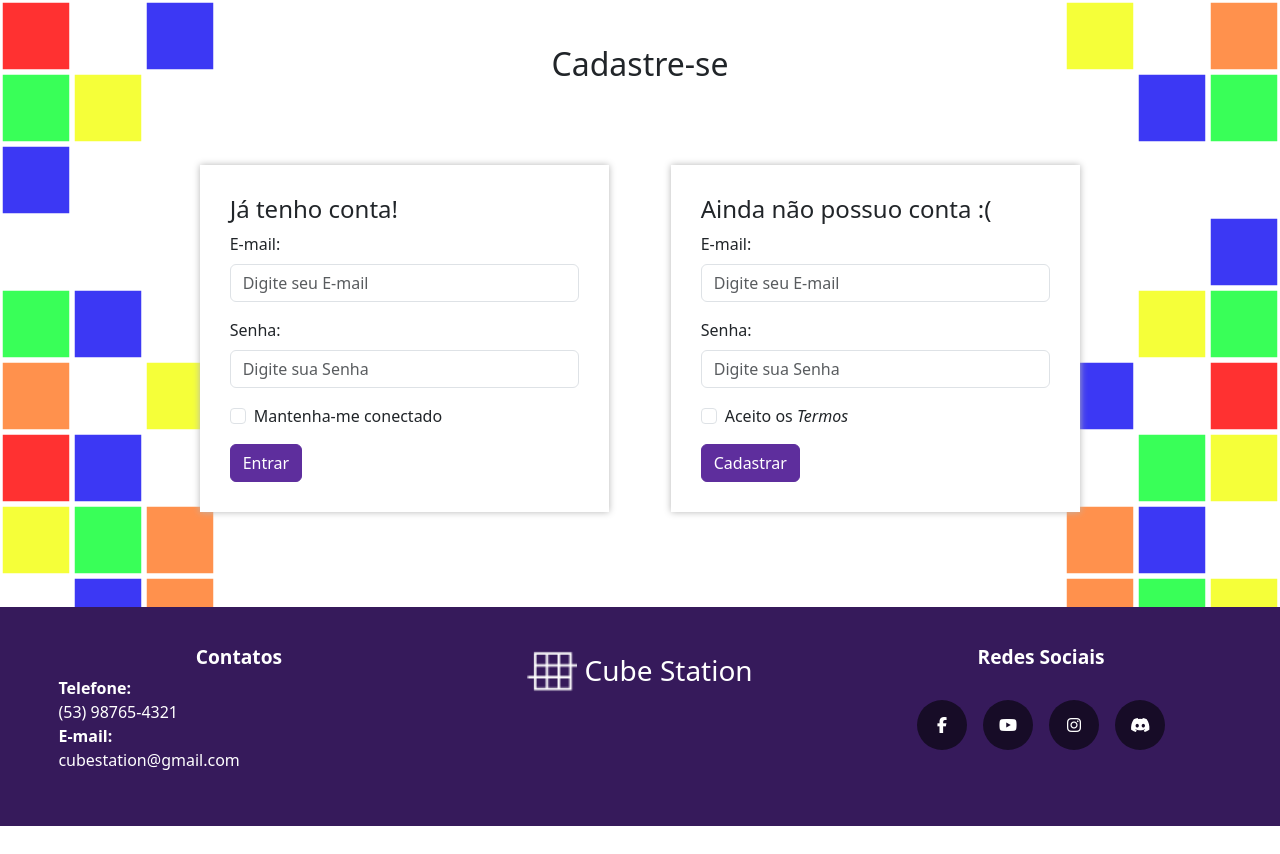
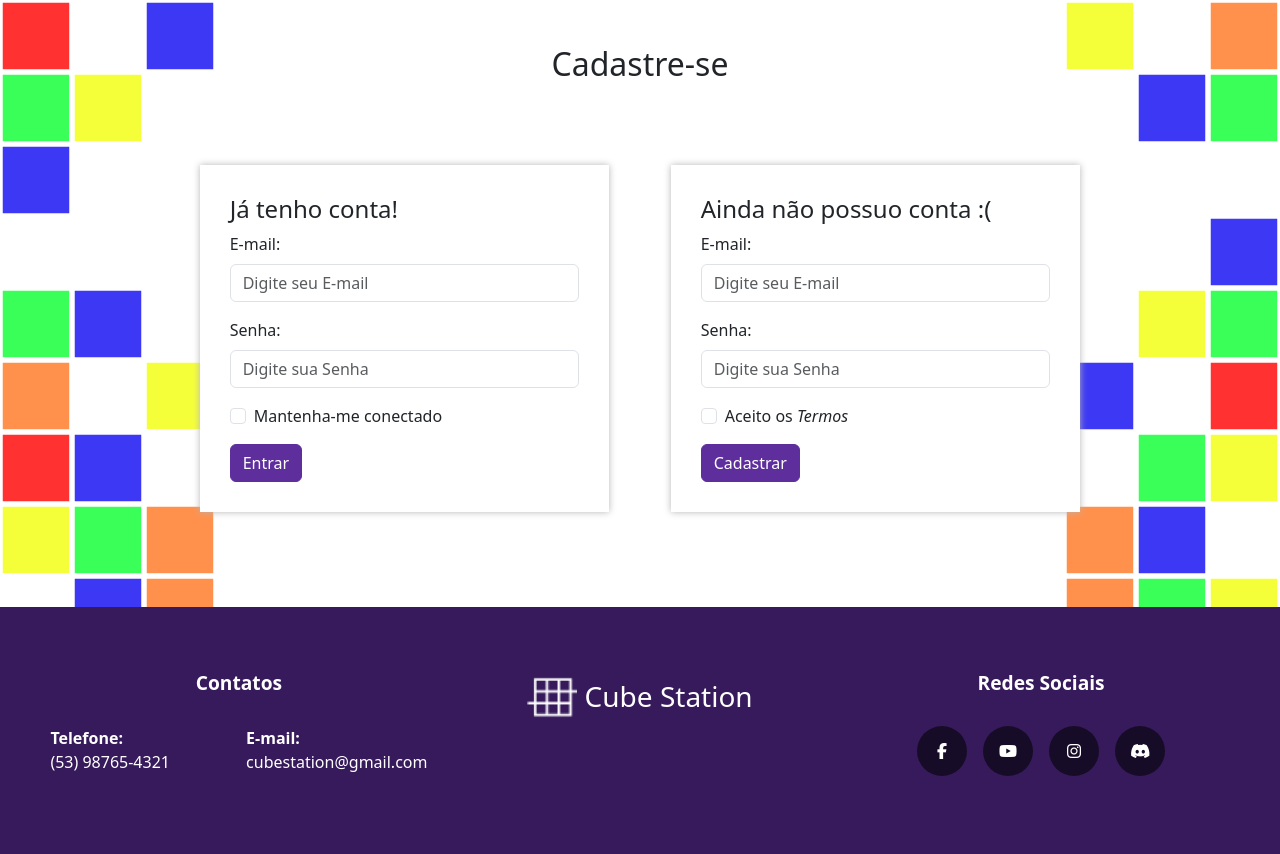
Before and after one commit to Artur544/Bootstrap, a plain HTML site: page index.html in a window 1280 px wide. Shown: the part 4531-5385 px from the top of the page. Before the commit the page ends 5357 px from the top, so only its background shows below. Drawn offline with nearby package versions, Linux system fonts and the light colour scheme.

Commit message:
minificado

```diff
--- a/index.html
+++ b/index.html
@@ -5,8 +5,9 @@
         <meta name="viewport" content="width=device-width, initial-scale=1.0">
         <title>Cube Station</title>
         <link rel="stylesheet" href="tema.css">
+        <link rel="preload" href="tema.css" as="style">
         <link href="https://cdn.jsdelivr.net/npm/bootstrap@5.3.0/dist/css/bootstrap.min.css" rel="stylesheet" integrity="sha384-9ndCyUaIbzAi2FUVXJi0CjmCapSmO7SnpJef0486qhLnuZ2cdeRhO02iuK6FUUVM" crossorigin="anonymous">
-
+        <link rel="preconnect" href="https://cdn.jsdelivr.net/npm/bootstrap@5.3.0/dist/css/bootstrap.min.css">
     </head>
     <body>
         <div class="tudo">
@@ -283,7 +284,7 @@
                           </div>
                           <div class="mb-3">
                             <label for="exampleInputPassword1" class="form-label">Senha:</label>
-                            <input type="password" class="form-control" id="exampleInputPassword1" placeholder="Digite sua Senha">
+                            <input type="password" class="form-control" id="exampleInputPassword2" placeholder="Digite sua Senha">
                           </div>
                           <div class="mb-3 form-check">
                             <input type="checkbox" class="form-check-input" id="exampleCheck2">
@@ -335,13 +336,23 @@
             <footer>
               <div id="foot">
                 <div>
-                  <h4>Contatos</h4>
-                  <p style="margin-left: 5%;">
-                    <span class="contato">Telefone:</span><br>
-                    (53) 98765-4321 <br>
-                    <span class="contato">E-mail:</span><br>
-                    cubestation@gmail.com
-                  </p>
+                  <h4>Contatos</h4><br>
+                  <div class="container">
+                    <div class="row">
+                      <div class="col">
+                        <p>
+                          <span class="contato">Telefone:</span><br>
+                          (53) 98765-4321
+                        </p>
+                      </div>
+                      <div class="col">
+                        <p>
+                          <span class="contato">E-mail:</span><br>
+                          cubestation@gmail.com
+                        </p>
+                      </div>
+                    </div>
+                  </div>
                 </div>
                 <div>
                   <h3><a class="navbar-brand" href="#"><img style="width: 50px; margin-bottom: 7px;" loading="lazy" src="img/logo.png" alt=""> Cube Station</a></h3>
@@ -360,6 +371,8 @@
 
         </div>
         <script src="https://kit.fontawesome.com/0e0ac8af13.js" crossorigin="anonymous"></script>
+        <link rel="preconnect" href="https://kit.fontawesome.com/0e0ac8af13.js">
         <script src="https://cdn.jsdelivr.net/npm/bootstrap@5.3.0/dist/js/bootstrap.bundle.min.js" integrity="sha384-geWF76RCwLtnZ8qwWowPQNguL3RmwHVBC9FhGdlKrxdiJJigb/j/68SIy3Te4Bkz" crossorigin="anonymous"></script>
-    </body>
+        <link rel="preconnect" href="https://cdn.jsdelivr.net/npm/bootstrap@5.3.0/dist/js/bootstrap.bundle.min.js">
+      </body>
 </html>
--- a/tema.css
+++ b/tema.css
@@ -161,7 +161,7 @@ section > h2
 }
 
 footer {
-    padding: 3%;
+    padding: 5% 3%;
     background: #361a5b;
 }
 
@@ -189,6 +189,7 @@ footer {
 .contato
 {
     font-weight: bold;
+    text-align: left;
 }
 
 .bola
```
Also changed, not shown: minificado.html (added, +1 -0 lines).
